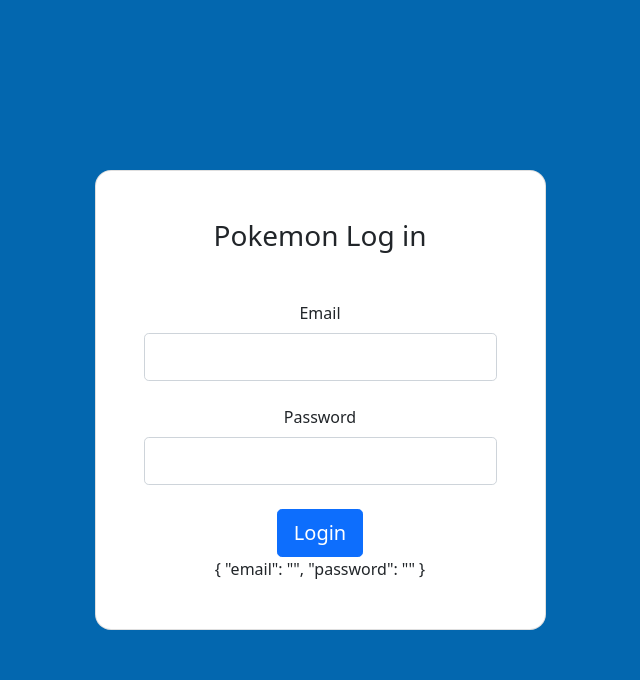
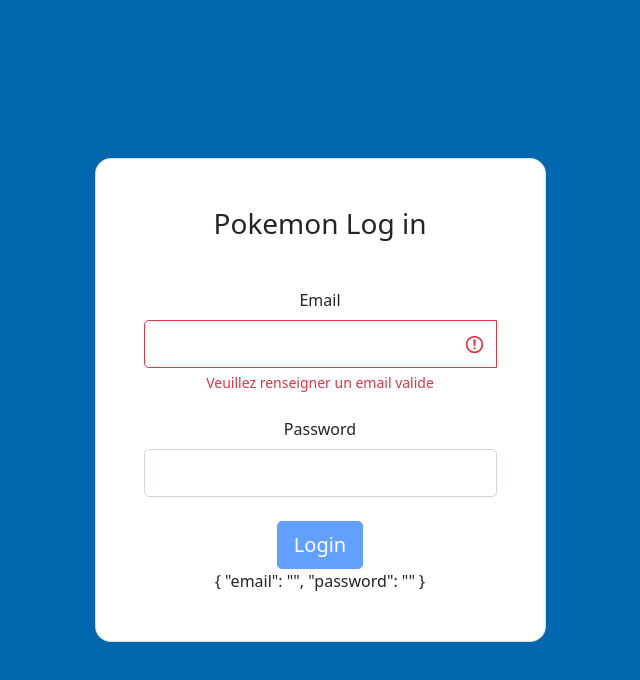
Before and after one commit to rbretoneiche/angular2022, an Angular app: page /login in a window 1280 px wide. Shown: the top 680 px of the page, without its empty margins (320-960 px from the left). Built offline with nearby package versions, Linux system fonts and the light colour scheme.

Commit message:
init formation 13

```diff
--- a/src/app/modules/login/components/login/login.component.html
+++ b/src/app/modules/login/components/login/login.component.html
@@ -7,15 +7,32 @@
             <h3 class="mb-5">Pokemon Log in</h3>
             <div class="form-outline mb-4">
               <label class="form-label" for="typeEmailX-2">Email</label>
-              <input type="email" formControlName="email" id="typeEmailX-2" class="form-control form-control-lg"/>
+              <div class="input-group">
+                <input type="email" formControlName="email" id="typeEmailX-2"
+                       class="form-control form-control-lg"
+                       [ngClass]="{
+                       'is-invalid': loginForm.controls['email'].invalid,
+                       'is-valid': loginForm.controls['email'].valid
+                       }"/>
+                <div *ngIf="loginForm.controls['email'].invalid" class="invalid-feedback">
+                  Veuillez renseigner un email valide
+                </div>
+                <div *ngIf="loginForm.controls['email'].valid" class="valid-feedback">
+                  Bien joué
+                </div>
+              </div>
             </div>
             <div class="form-outline mb-4">
               <label class="form-label" for="typePasswordX-2">Password</label>
               <input type="password" formControlName="password" id="typePasswordX-2"
                      class="form-control form-control-lg"/>
             </div>
-            <button class="btn btn-primary btn-lg btn-block" type="submit">Login</button>
-           <div> {{loginForm.value|json}}</div>
+            <button [disabled]="loginForm.invalid"
+                    class="btn btn-primary btn-lg btn-block"
+                    type="submit">
+              Login
+            </button>
+            <div> {{loginForm.value|json}}</div>
           </form>
         </div>
       </div>
--- a/src/app/modules/login/components/login/login.component.ts
+++ b/src/app/modules/login/components/login/login.component.ts
@@ -8,11 +8,14 @@
 })
 export class LoginComponent {
   loginForm = new FormGroup({
-    email: new FormControl('', Validators.required),
+    email: new FormControl('', [Validators.required, Validators.email]),
     password: new FormControl('', Validators.required)
   })
 
   submit() {
-    console.log(this.loginForm.value)
+    console.log('ici')
+    if (this.loginForm.valid) {
+      console.log(this.loginForm.value)
+    }
   }
 }
```
